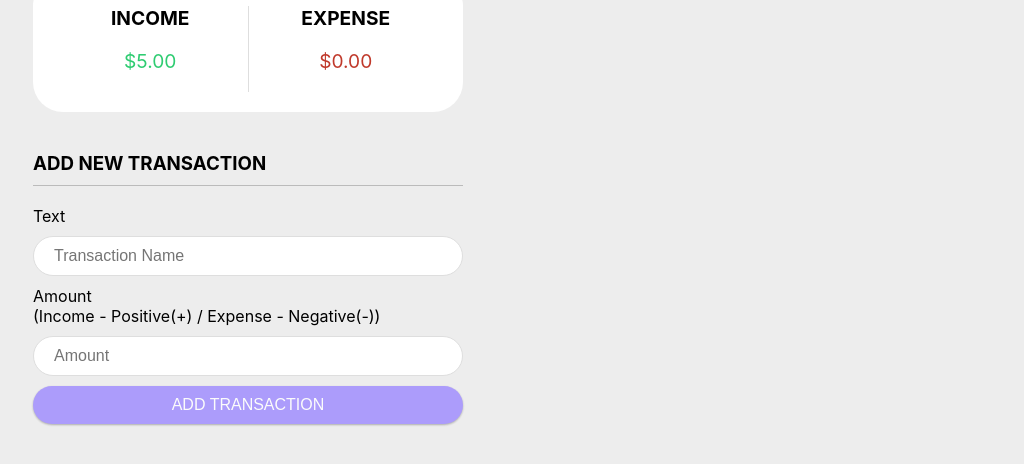
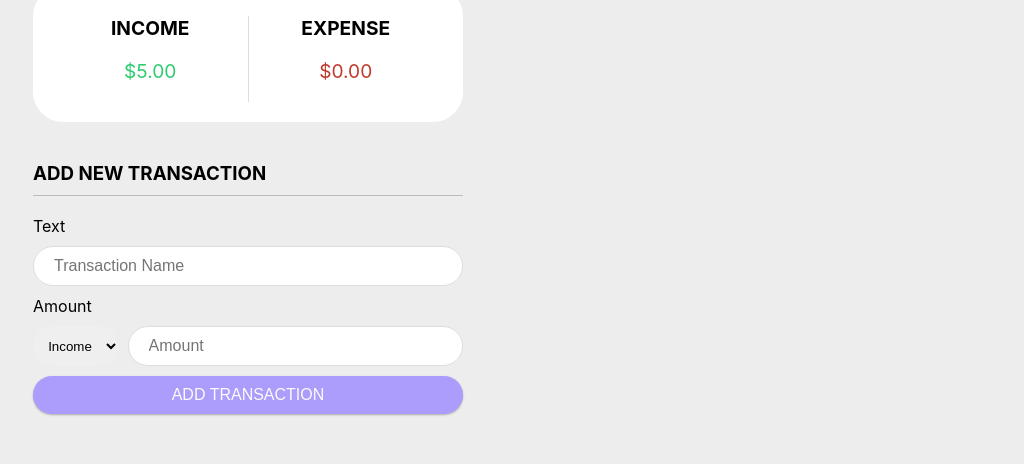
Before and after one commit to Ayan209e/Expense-Tracker, a plain HTML site: page index.html in a window 1280 px wide. Both pictures are taken after typing "Sample", "5" into the empty fields and a click on the button "ADD TRANSACTION". Shown: the part 254-718 px from the top of the page, without its empty margins (127-1151 px from the left). Drawn offline with Linux system fonts and the light colour scheme.

Commit message:
Minor bugs fixed

```diff
--- a/index.html
+++ b/index.html
@@ -29,15 +29,30 @@
                     </p>
                 </div>
             </div>
+
             <h3>ADD NEW TRANSACTION</h3>
             <form id="form">
                 <div class="form-control">
                     <label for="text">Text</label>
                     <input type="text" id="text" placeholder="Transaction Name"/>
                 </div>
+
                 <div class="form-control">
-                    <label for="amount">Amount <br> (Income - Positive(+) / Expense - Negative(-))</label>
-                    <input type="number" id="amount" placeholder="Amount">
+                    <label for="amount">Amount</label>
+                        <!-- <br> (Income - Positive(+) / Expense - Negative(-))</label> -->
+                    <div class="category">
+                        <div class="select">
+                            <select name="cat" id="cat">
+                                <option value="inc">Income</option>
+                                <option value="exp">Expense</option>
+                            </select>
+                        </div>
+
+                        <div class="amt">
+                            <input type="number" id="amount" placeholder="Amount">
+                        </div>
+                    </div>
+
                 </div>
                 <button class="btn">ADD TRANSACTION</button>
             </form>
--- a/index.js
+++ b/index.js
@@ -12,6 +12,7 @@ const list = document.getElementById("list");
 const form = document.getElementById("form");
 const text = document.getElementById("text");
 const amount = document.getElementById("amount");
+const category = document.getElementById("cat");
 
 // Local Storage
 const localStorageTransactions = JSON.parse(localStorage.getItem('transactions'));
@@ -26,8 +27,11 @@ function addTransaction(e){
   if(text.value.trim() === ''){
     alert('Please Enter Transaction Name')
   }
-  if(amount.value.trim() === ''){
+  else if(amount.value.trim() === ''){
     alert('Please Enter Amount')
+  }
+  else if(amount.value.trim() === '0'){
+    alert('Please Enter Valid Amount')
   }
   else{
     const transaction = {
@@ -37,7 +41,6 @@ function addTransaction(e){
     }
 
     transactions.push(transaction);
-
     addTransactionDOM(transaction);
     updateValues();
     updateLocalStorage();
@@ -54,12 +57,21 @@ function generateID(){
 //Add Trasactions to DOM list
 function addTransactionDOM(transaction) {
   //GET sign
-  const sign = transaction.amount < 0 ? "-" : "+";
+  // const sign = transaction.amount < 0 ? "-" : "+";
+  const sign = (category.value=='inc') ? '+' : '-';
+  if(sign=='-'){
+    if(transaction.amount>0)
+    transaction.amount *= -1;
+  }
+  else if(sign=='+'){
+    if(transaction.amount<0)
+    transaction.amount *= -1;
+  }
   const item = document.createElement("li");
 
   //Add Class Based on Value
   item.classList.add(
-    transaction.amount < 0 ? "minus" : "plus"
+    sign=='-' ? "minus" : "plus"
   );
 
   item.innerHTML = `
--- a/styles.css
+++ b/styles.css
@@ -137,6 +137,29 @@ input[type="number"] {
     width: 100%;
     padding-left: 20px;
 }
+.category{
+    display: flex;
+    gap: 2%;
+}
+
+.select{
+    width: 20%;
+}
+.select option{
+    border-radius: 50px;
+}
+#cat{
+    width: 100%;
+    height: 100%;
+    border-radius: 50px;
+    text-align: center;
+    border: none;
+}
+
+.amt{
+    width: 78%;
+}
+
 
 .btn {
     cursor: pointer;
@@ -153,6 +176,7 @@ input[type="number"] {
     transition: all ease 0.5s;
     border-radius: 25px;
 }
+
 
 .btn:hover{
     opacity: 1;
```
